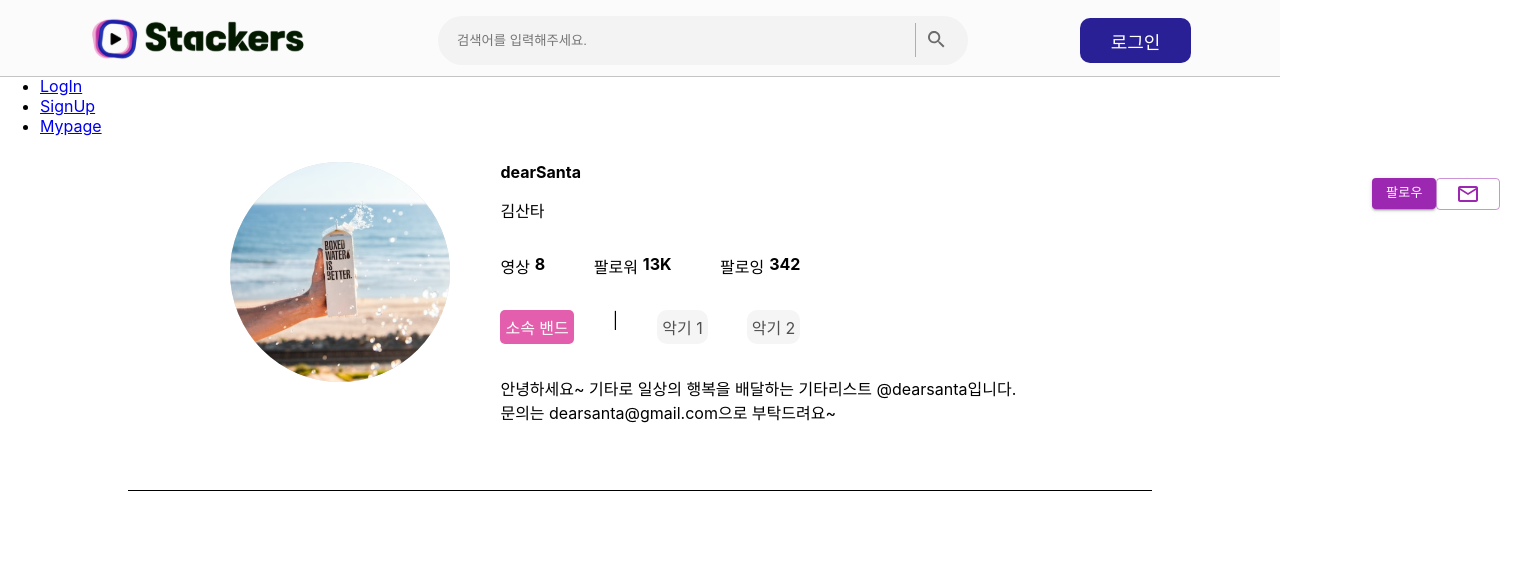
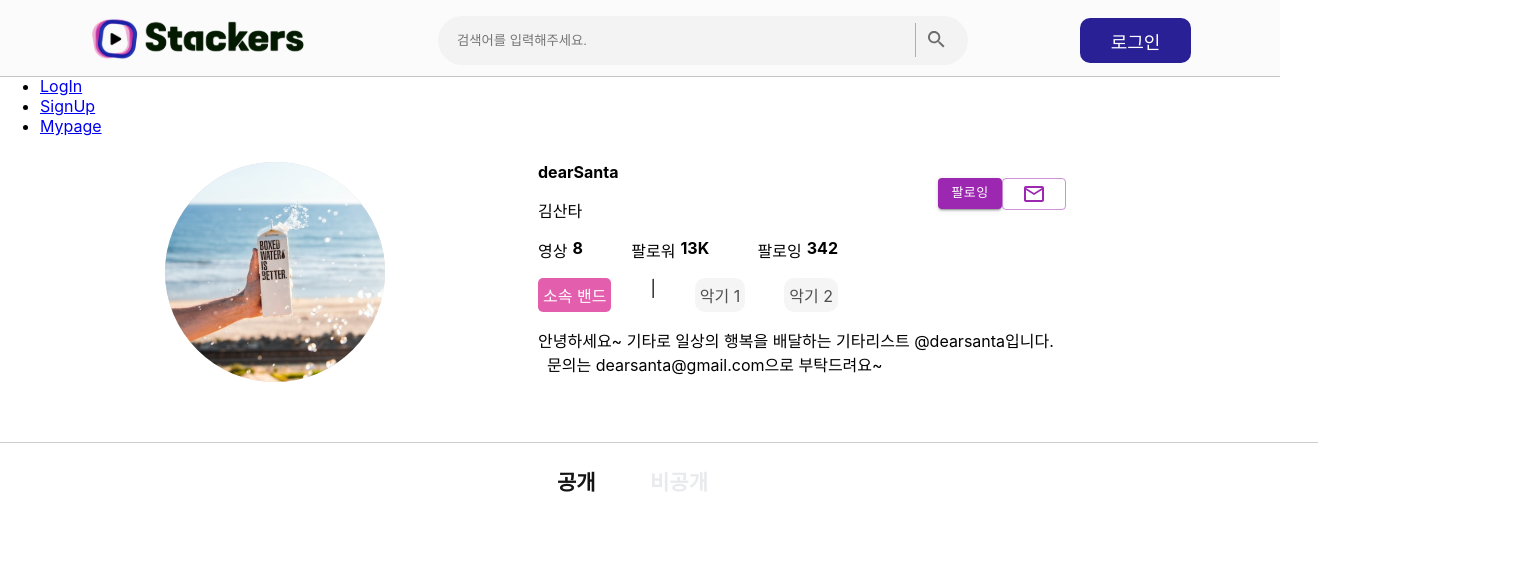
Before and after one commit to yeojinj/stackers, a React (Create React App) app in the folder frontend/: page /MyPage in a window 1280 px wide. Shown: the top 569 px of the page, 1538 px wide, since content can reach past the window. Built offline with nearby package versions, Linux system fonts and the light colour scheme; grey boxes are pictures that could not be loaded.

Commit message:
Feat: 마이페이지 공개,비공개 스테이션 탭 구현

```diff
--- a/frontend/src/pages/my_page/MyPage.css
+++ b/frontend/src/pages/my_page/MyPage.css
@@ -1,20 +1,15 @@
-.MyPage {
-  width: 80%;
-  height: 1080px;
+.div-profile {
+  /* height: 600px; */
+  /* border-bottom: 1px solid black; */
+  width: 1000px;
   margin: auto;
-}
-
-.div-profile {
-  width: 80%;
-  /* height: 600px; */
-  border-bottom: 1px solid black;
-  margin: auto;
-  padding: 10px 10% 50px 10%;
+  padding: 10px 153px 50px 165px;
+  border-bottom: 1px solid rgba(0, 0, 0, 0.2);
 }
 
 .div-profile-notPicture {
   display: flex;
-  justify-content: space-between;
+  float: left;
   width: 1000px;
 }
 
@@ -41,3 +36,40 @@
   padding: 5px;
   border-radius: 10px;
 }
+
+.result {
+  width: 1128px;
+  margin-top: 0px;
+  margin-bottom: 271px;
+  margin-left: auto;
+  margin-right: auto;
+}
+
+.station-tap {
+  cursor: default;
+  width: 1128px;
+  height: 76px;
+  display: flex;
+  align-items: center;
+  justify-content: center;
+}
+
+.tapmenu-ul {
+  color: rgb(232, 234, 237);
+  font-weight: bold;
+  display: flex;
+  flex-direction: row;
+  list-style: none;
+}
+
+.mystation {
+  display: flex;
+  width: 73px;
+  padding: 10px 10px 10px 10px;
+  font-size: 21px;
+  transition: 0.5s;
+}
+
+.mystation-tap {
+  width: 1128px;
+}
--- a/frontend/src/pages/my_page/MyPage.js
+++ b/frontend/src/pages/my_page/MyPage.js
@@ -2,12 +2,67 @@ import { React, useState } from 'react'
 import './MyPage.css'
 import Header from '../../components/Header'
 import Footer from '../../components/Footer'
+import StationListItem from '../../components/station/StationListItem'
 import profile from '../../assets/profileTest.svg'
 import Button from '@mui/material/Button'
 import MailOutlineIcon from '@mui/icons-material/MailOutline'
 
 function MyPage() {
   const [isfollowing, setIsfollow] = useState(true)
+  const [currentTab, clickTab] = useState(0)
+
+  const resultsListVideo = [
+    { id: 1, isPrivate: true },
+    { id: 2, isPrivate: true },
+    { id: 3, isPrivate: false },
+    { id: 4, isPrivate: true },
+    { id: 5, isPrivate: false },
+    { id: 6, isPrivate: true },
+    { id: 7, isPrivate: true }
+  ]
+  const viewStation = () => {
+    const canView = resultsListVideo.filter((station) => {
+      return !station.isPrivate
+    })
+    return (
+      <>
+        <div className="mystation-tap">
+          <div className="popular-video">
+            {canView.map((result, i) => {
+              return (
+                <div key={i}>
+                  <StationListItem />
+                </div>
+              )
+            })}
+          </div>
+        </div>
+      </>
+    )
+  }
+
+  const privateStation = () => {
+    return (
+      <>
+        <div className="mystation-tap">
+          <div className="popular-video">
+            {resultsListVideo.map((result, i) => {
+              return (
+                <div key={i}>
+                  <StationListItem />
+                </div>
+              )
+            })}
+          </div>
+        </div>
+      </>
+    )
+  }
+  const menuArr = [
+    { i: 1, name: '공개', content: viewStation() },
+    { i: 2, name: '비공개', content: privateStation() }
+  ]
+
   let followbutton = null
   if (!isfollowing) {
     followbutton = (
@@ -18,43 +73,47 @@ function MyPage() {
   } else if (isfollowing) {
     followbutton = (
       <Button variant="contained" size="small" color="secondary">
-        팔로우
+        팔로잉
       </Button>
     )
   }
   const introduce = `안녕하세요~ 기타로 일상의 행복을 배달하는 기타리스트 @dearsanta입니다.
-문의는 dearsanta@gmail.com으로 부탁드려요~`
+  문의는 dearsanta@gmail.com으로 부탁드려요~`
+
+  const selectMenuHandler = (index) => {
+    clickTab(index)
+  }
   return (
-    <div>
+    <>
       <Header />
       <div className="MyPage">
         <div className="div-profile">
           <div style={{ display: 'flex' }}>
-            <div style={{ marginRight: '50px' }}>
+            <div style={{ marginRight: '53px' }}>
               <img
                 src={profile}
                 alt="profile"
                 style={{ width: '220px', margin: '0px' }}
               />
             </div>
-            <div>
+            <div style={{ marginLeft: '100px' }}>
               <div className="div-profile-notPicture">
                 <div>
                   <b>dearSanta</b>
                   <p>김산타</p>
                   <div className="div-profile-Count">
-                    <p style={{ display: 'flex' }}>
+                    <div style={{ display: 'flex' }}>
                       <p className="profile-Count-content">영상</p>
                       <b>8</b>
-                    </p>
-                    <p style={{ display: 'flex' }}>
+                    </div>
+                    <div style={{ display: 'flex' }}>
                       <p className="profile-Count-content">팔로워</p>
                       <b>13K</b>
-                    </p>
-                    <p style={{ display: 'flex' }}>
+                    </div>
+                    <div style={{ display: 'flex' }}>
                       <p className="profile-Count-content">팔로잉</p>
                       <b>342</b>
-                    </p>
+                    </div>
                   </div>
                   <div
                     style={{
@@ -95,7 +154,7 @@ function MyPage() {
                     </p>
                   </div>
                 </div>
-                <div style={{ display: 'flex' }}>
+                <div style={{ display: 'flex', marginLeft: '100px' }}>
                   <p
                     onClick={(event) => {
                       event.preventDefault()
@@ -117,10 +176,29 @@ function MyPage() {
             </div>
           </div>
         </div>
+        <div>
+          <div className="result">
+            <div className="station-tap">
+              <div className="tapmenu-ul">
+                {menuArr.map((el, index) => (
+                  <li
+                    key={el.i}
+                    className={
+                      index === currentTab ? 'mystation focused' : 'mystation'
+                    }
+                    onClick={() => selectMenuHandler(index)}
+                  >
+                    {el.name}
+                  </li>
+                ))}
+              </div>
+            </div>
+            <div className="tab-content">{menuArr[currentTab].content}</div>
+          </div>
+        </div>
+        <Footer />
       </div>
-
-      <Footer />
-    </div>
+    </>
   )
 }
 
```
